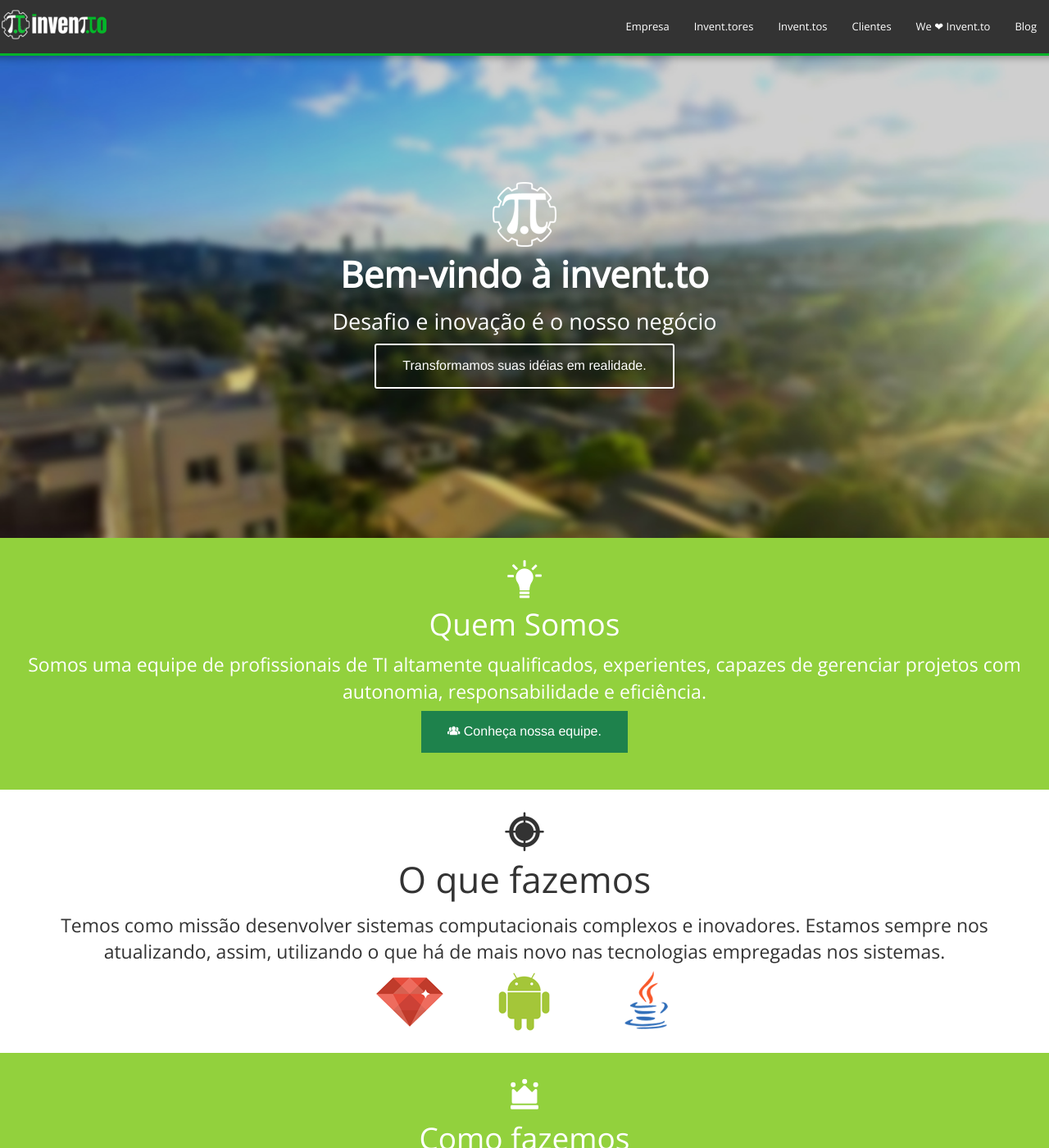
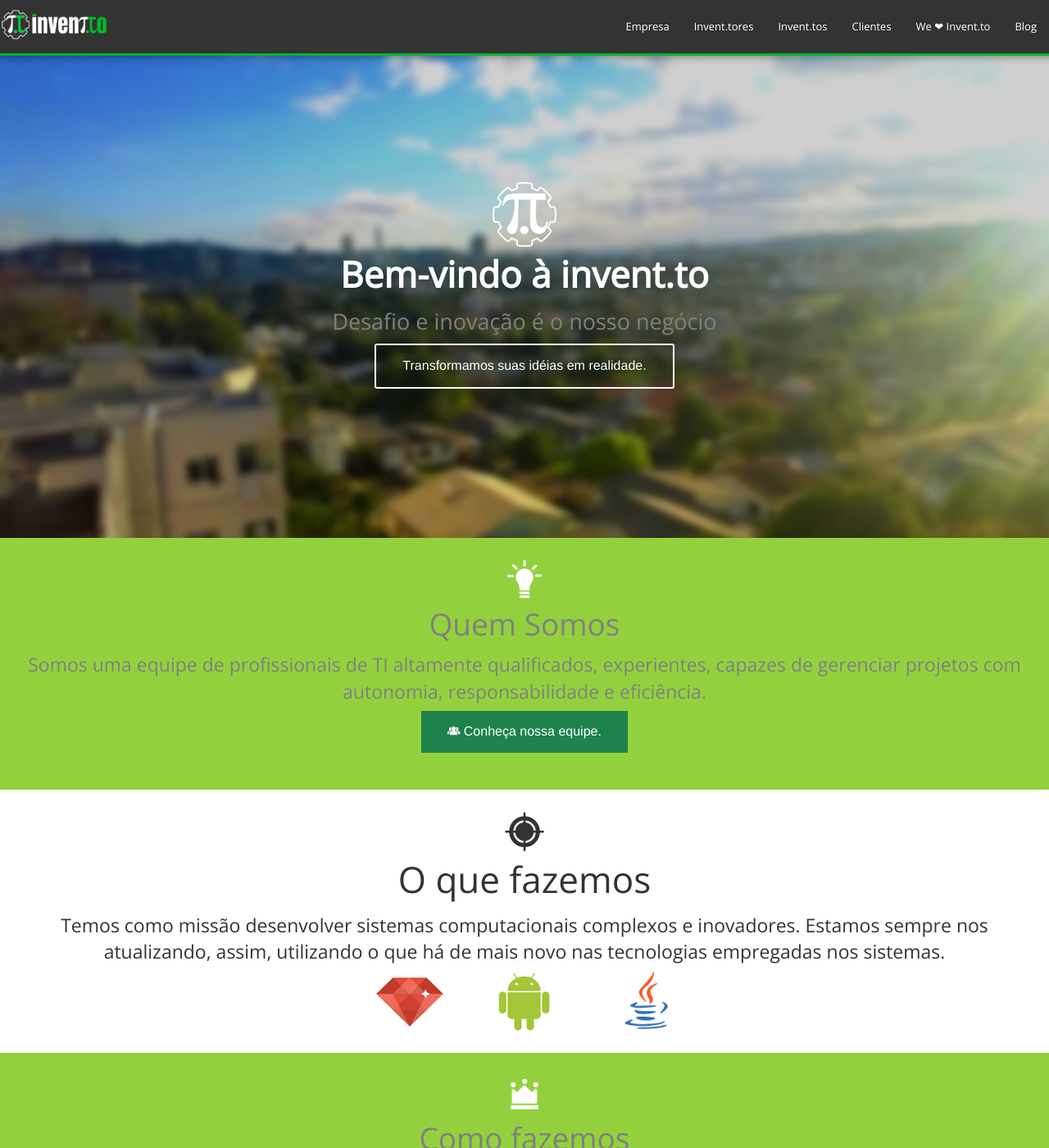
Before and after one commit to inventto/inventto_site, a Jekyll site: the page built from index.html, in a window 1280 px wide and 1400 px high. Shown: the whole window at 82% size. Built offline with Jekyll 4.4.1, drawn with Linux system fonts in a browser that asks for light colours.

Commit message:
adicionando cor pois os headers estavam branco com bg branco. @Wmitrut verificar e refatorar para deixar no padrão do foundation.

```diff
--- a/css/application.css
+++ b/css/application.css
@@ -1,6 +1,10 @@
 html, div, nav, h1,h2,h3,h4, h5, h6, a, input{
 	font-family: 'Open Sans', sans-serif !important;
 
+}
+
+.page-content > .wrap > h1,h2,h3,h4, h5, h6 {
+  color: gray;
 }
 body{
 	list-style:none;
```
